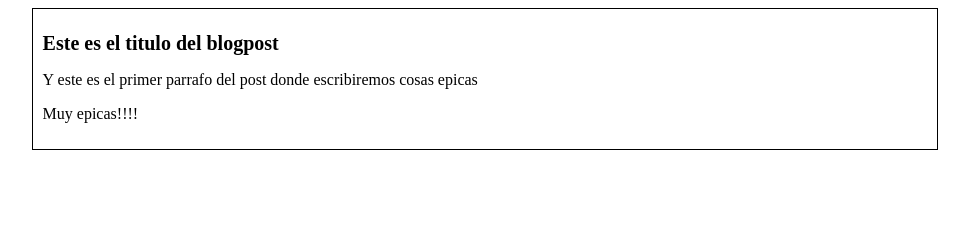
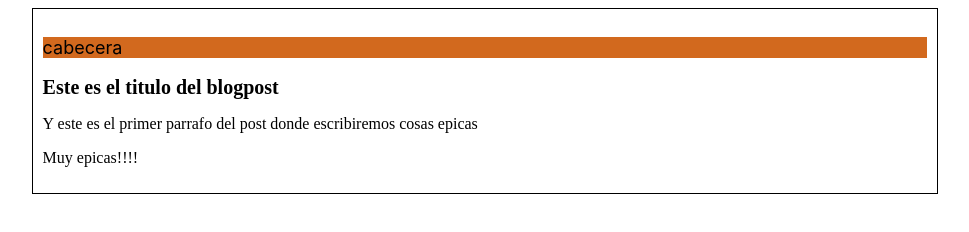
Before and after one commit to crisvillabona/prueba, a plain HTML site: page index.html in a window 1280 px wide. Shown: the whole page, without its empty margins (155-1124 px from the left). Drawn offline with Linux system fonts and the light colour scheme.

Commit message:
Modifique la cabecera

```diff
--- a/css/estilos.css
+++ b/css/estilos.css
@@ -1,7 +1,7 @@
 body{
     text-align: center;
 }
-div {
+#container {
     padding: 10px ;
     margin: 0 auto;
     text-align: left;
@@ -9,6 +9,11 @@ div {
     height: auto;
     border: 1px black solid;
 }
+#cabecera{
+    font-size: 18px;
+    font-family: -apple-system, BlinkMacSystemFont, 'Segoe UI', Roboto, Oxygen, Ubuntu, Cantarell, 'Open Sans', 'Helvetica Neue', sans-serif;
+    background-color: chocolate;
+}
 
 h1 {
     font-size: 20px;
--- a/index.html
+++ b/index.html
@@ -8,7 +8,10 @@
     <link rel="stylesheet" href="/css/estilos.css">
 </head>
 <body>
-    <div>
+    <div id="container">
+        <div id="cabecera">
+            <P>cabecera</p>
+        </div>
         <h1>Este es el titulo del blogpost</h1>
         <p>Y este es el primer parrafo del post  donde escribiremos cosas epicas</p>
         <p>Muy epicas!!!!</p>
```
